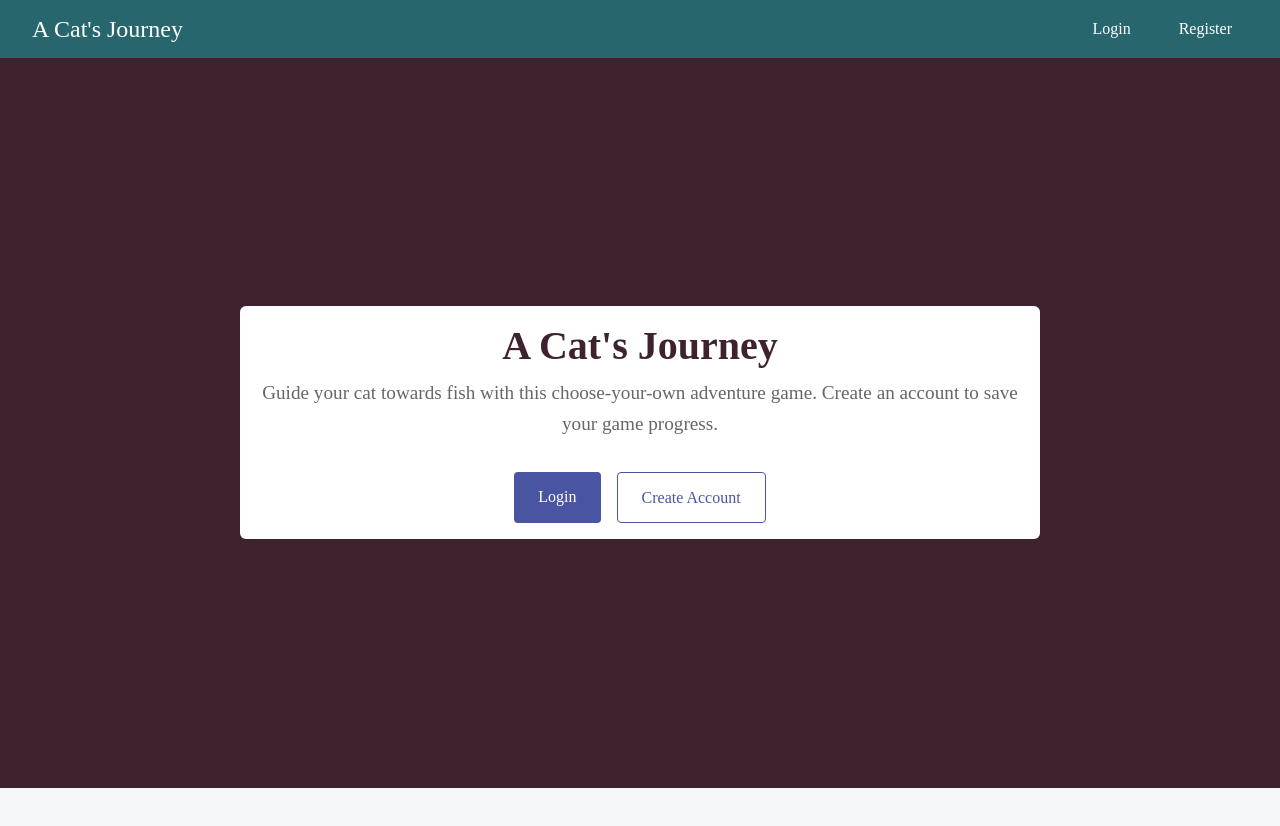
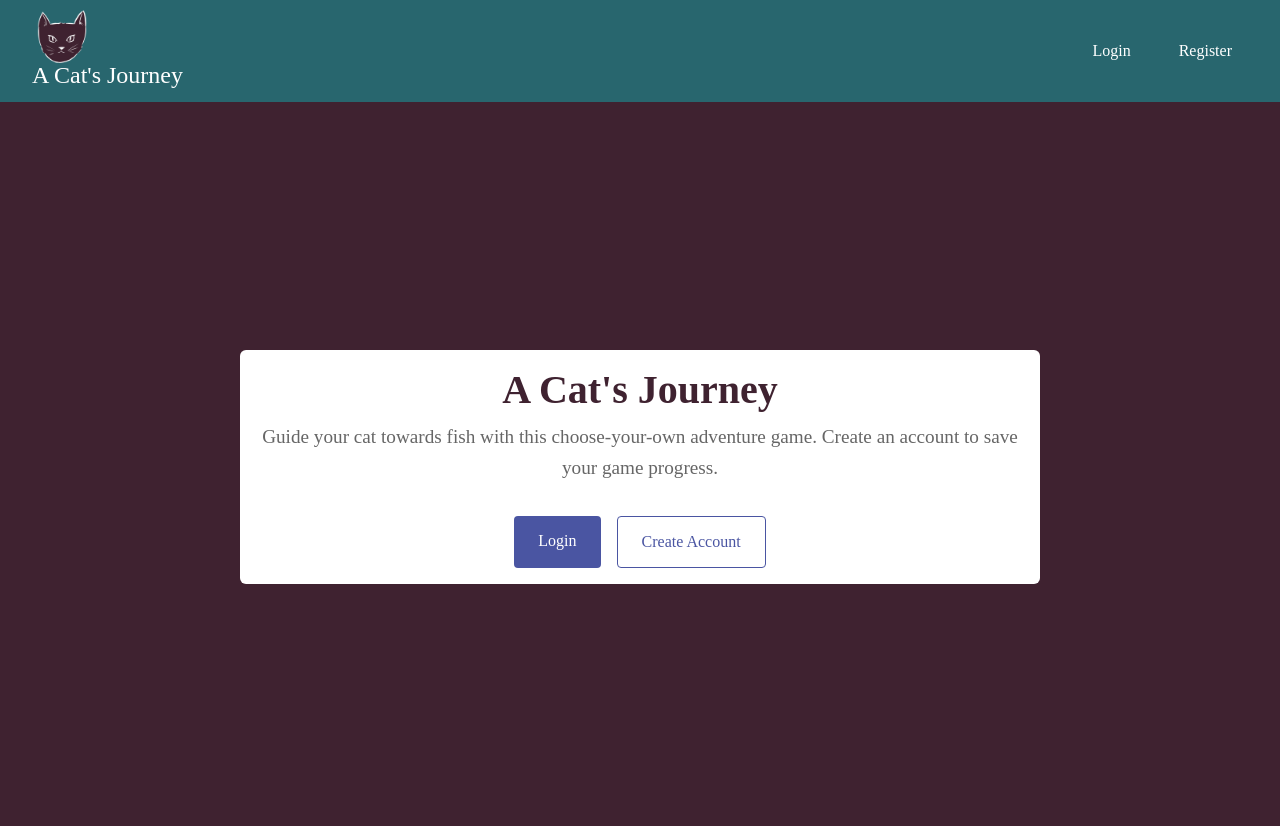
Before and after one commit to darbyuw/final-project-hcde-438, a React (Vite) app in the folder final-proj/: page / in a window 1280 px wide. Shown: the top 826 px of the page. Before the commit the page ends 800 px from the top, so only its background shows below. Built offline with nearby package versions, Linux system fonts and the light colour scheme; no server answers; a web font is replaced by a local one.

Commit message:
try to add image to navbar

```diff
--- a/final-proj/src/components/Navbar/Navbar.css
+++ b/final-proj/src/components/Navbar/Navbar.css
@@ -1,5 +1,6 @@
 .navbar {
     display: flex;
+    flex-direction: row;
     justify-content: space-between;
     align-items: center;
     padding: 0.5rem 2rem;
@@ -9,6 +10,8 @@
   }
 
   .navbar-brand a {
+    display: flex;
+    flex-direction: row;
     font-size: 1.5rem;
     font-weight: normal;
     color: white;
--- a/final-proj/src/components/Navbar/Navbar.jsx
+++ b/final-proj/src/components/Navbar/Navbar.jsx
@@ -3,6 +3,7 @@ import { useAuth } from "../../context/AuthContext";
 import { logoutUser } from "../../services/auth";
 import "./Navbar.css";
 import fishImg from "../../assets/Fish.png";
+import catImg from "../../assets/cat_logo.png";
 
 
 const Navbar = () => {
@@ -15,6 +16,9 @@ const Navbar = () => {
   return (
     <nav className="navbar">
       <div className="navbar-brand">
+        <div className="img-crop">
+          <img src={catImg} alt="A sketch of a cat's face looking forward" />
+        </div>
         <Link to="/">A Cat's Journey</Link>
       </div>
       <div className="navbar-menu">
--- a/final-proj/src/components/Quote/Quote.jsx
+++ b/final-proj/src/components/Quote/Quote.jsx
@@ -19,6 +19,9 @@ const [error, setError] = useState(null);
           headers: {'X-Api-Key': apiKey}
       });
       // add lines here from code in class ????
+      if (!response.ok) {
+        throw new Error(`error status: ${response.status}`);
+      }
         const data = await response.json();
         setQuoteData(data[0]);
       }
@@ -35,6 +38,7 @@ const [error, setError] = useState(null);
   if (loading) {
     return <div>Loading...</div>;
   }
+  // style this error message too !!
   if (error) {
     return <div>Error: {error}</div>;
   }
```
Also changed, not shown: final-proj/src/textNodes.jsx (+6 -4 lines), final-proj/src/assets/cat_logo.png (added).
